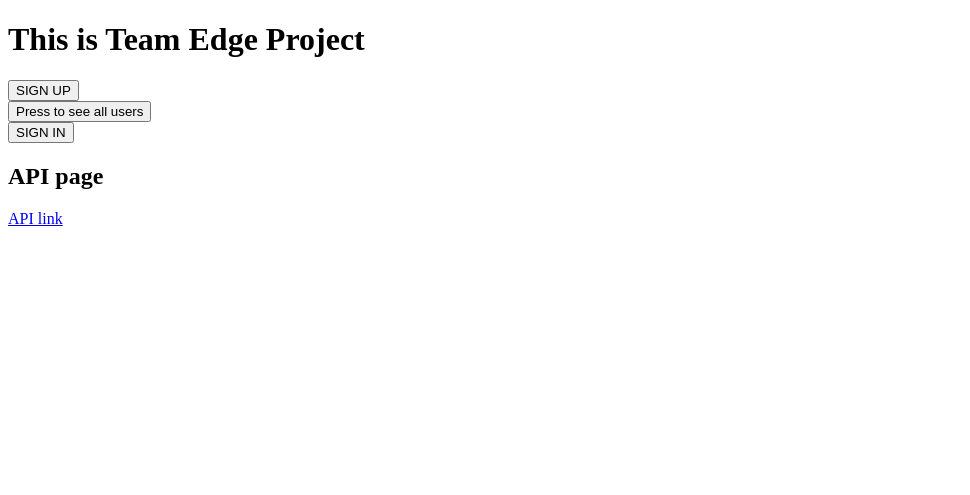
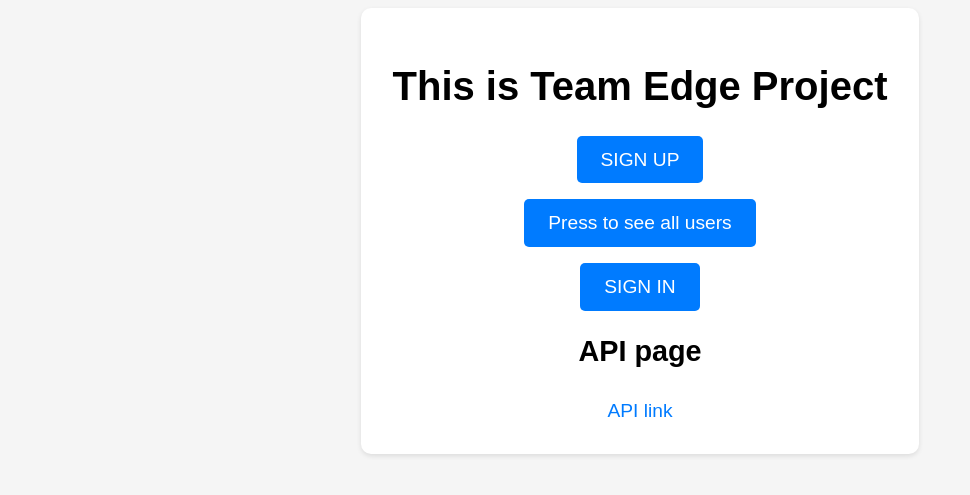
Before and after one commit to Alex-RV/DoorControl, a Flask app: page / in a window 1280 px wide. Shown: the top 495 px of the page, without its empty margins (0-970 px from the left). Run offline with Flask 2, Linux system fonts and the light colour scheme.

Commit message:
add styles

```diff
--- a/static/styless.css
+++ b/static/styless.css
@@ -0,0 +1,62 @@
+.indexBody {
+    text-align: center;
+}
+
+body {
+    font-family: Arial, sans-serif;
+    background-color: #f5f5f5;
+  }
+
+  h1 {
+    font-size: 2.5rem;
+    text-align: center;
+    margin-top: 1.5rem;
+  }
+
+  h2 {
+    font-size: 1.8rem;
+    margin-top: 1.5rem;
+  }
+
+  /* Style the main container */
+  .mainDivIndex {
+    display: inline-block;
+    margin: 0 auto;
+    max-width: 800px;
+    background-color: #fff;
+    border-radius: 10px;
+    box-shadow: 0px 2px 5px rgba(0, 0, 0, 0.1);
+    padding: 2rem;
+  }
+
+  /* Style the buttons */
+  form button[type="submit"] {
+    display: block;
+    background-color: #007bff;
+    color: #fff;
+    border: none;
+    border-radius: 5px;
+    padding: 0.8rem 1.5rem;
+    font-size: 1.2rem;
+    margin: 1rem auto;
+    cursor: pointer;
+    transition: background-color 0.3s ease-in-out;
+  }
+
+  form button[type="submit"]:hover {
+    background-color: #0062cc;
+  }
+
+  /* Style the API link */
+  .mainDivIndex a {
+    display: block;
+    text-align: center;
+    margin-top: 2rem;
+    font-size: 1.2rem;
+    color: #007bff;
+    text-decoration: none;
+  }
+
+  .mainDivIndex a:hover {
+    text-decoration: underline;
+  }
--- a/templates/index.html
+++ b/templates/index.html
@@ -8,7 +8,7 @@
     <title>Alex's Project</title>
 </head>
 <body>
-    <div>
+    <div class="mainDivIndex">
         <h1>This is Team Edge Project</h1>
         <div>
             <form action="/signup">
```
Also changed, not shown: static/myapp.db.
